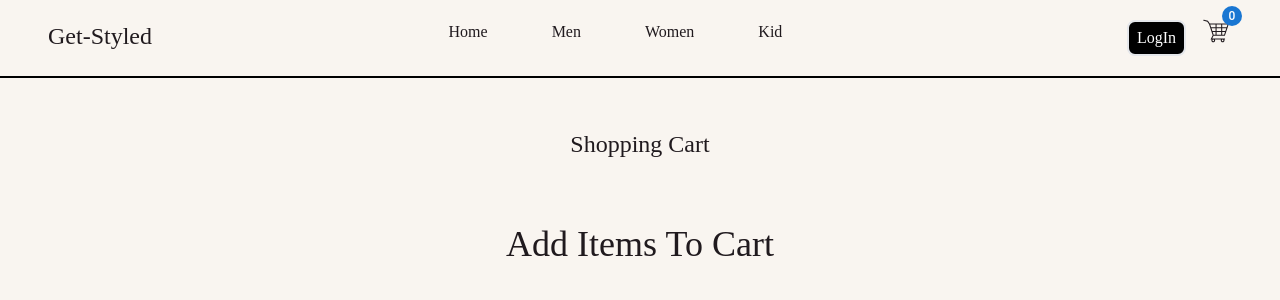
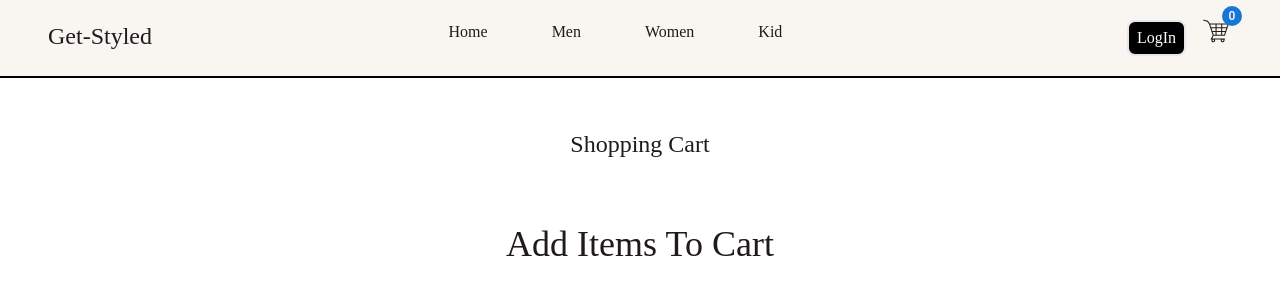
Before and after one commit to Pradeep-Choudhary421/Get-Styled, a React (Vite) app: page /cart in a window 1280 px wide. Shown: the top 300 px of the page. Built offline with nearby package versions, Linux system fonts and the light colour scheme; a web font is replaced by a local one.

Commit message:
cartBackColor

```diff
--- a/src/Components/Cart/Cart.jsx
+++ b/src/Components/Cart/Cart.jsx
@@ -110,7 +110,7 @@ const Cart = () => {
   return (
     <>
       <Navbar />
-      <section className="bg-[#F9F5F0] antialiased py-24 h-[100vh] pt-32">
+      <section className="antialiased py-24 h-[100vh] pt-32">
         <div className="mx-auto max-w-screen-xl px-4 2xl:px-0">
           <h2 className="text-xl sm:text-2xl flex justify-center">
             Shopping Cart
```
